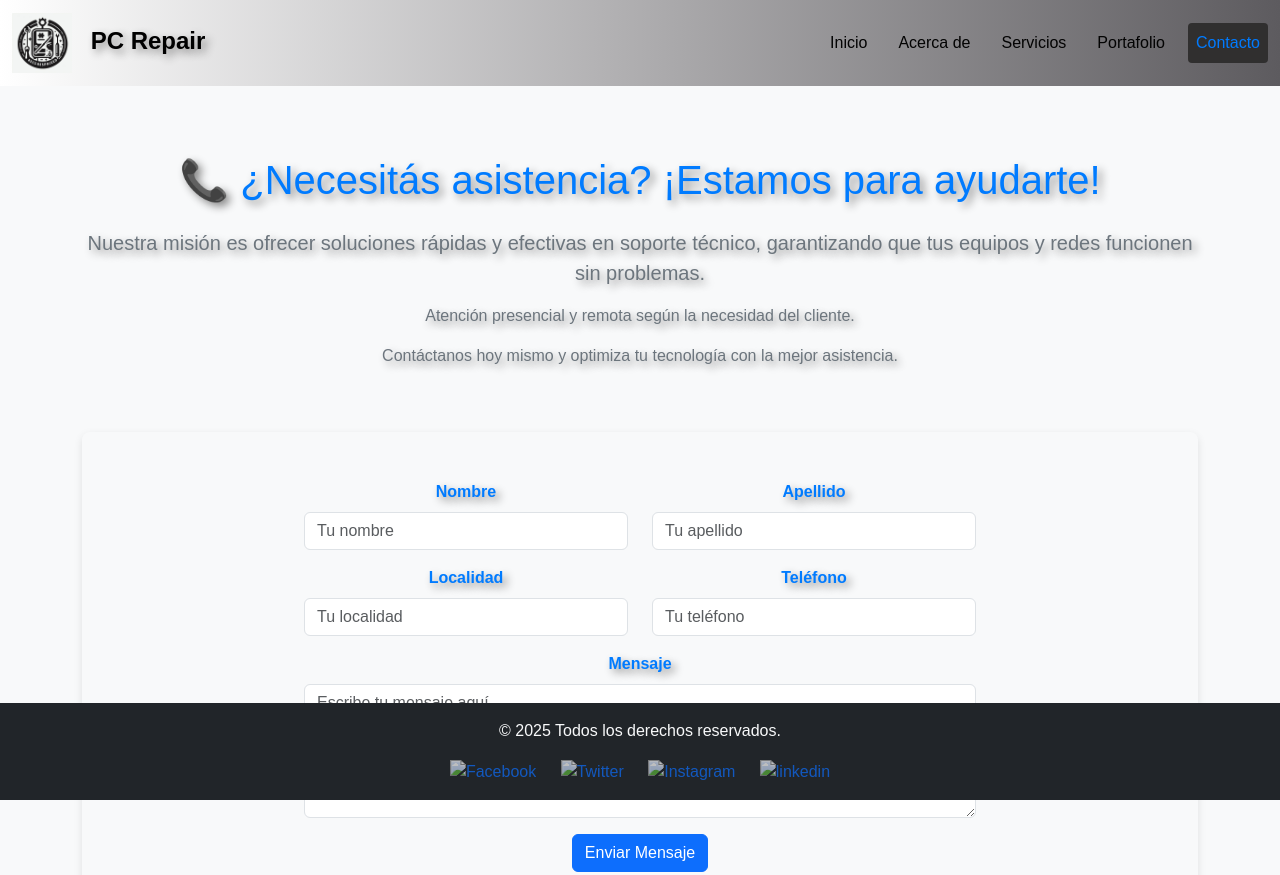
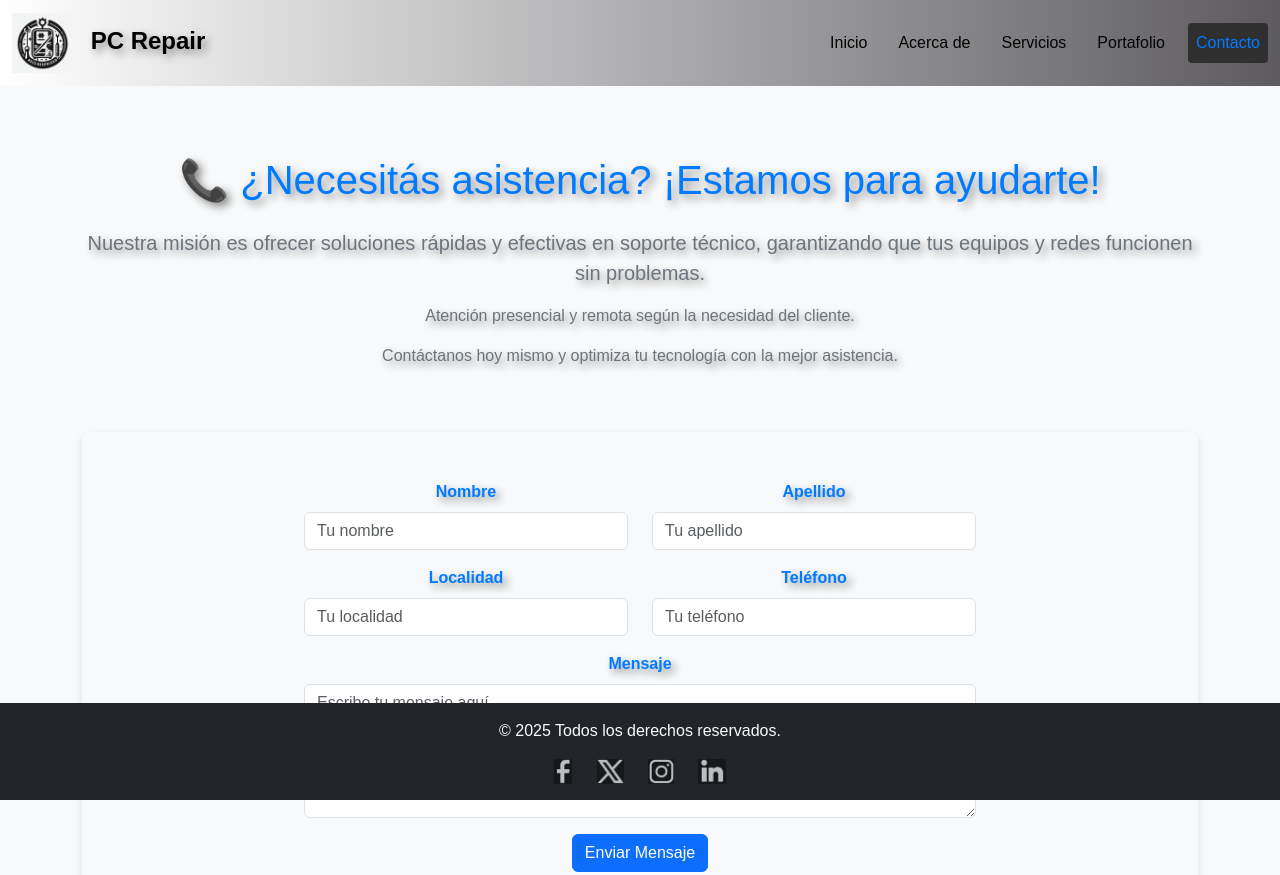
Before and after one commit to kipranh/Proyecto-final-Coder, a plain HTML site: page paginas/contacto.html in a window 1280 px wide. Shown: the top 875 px of the page. Drawn offline with nearby package versions, Linux system fonts and the light colour scheme.

Commit message:
Update contacto.html

```diff
--- a/paginas/contacto.html
+++ b/paginas/contacto.html
@@ -93,16 +93,16 @@
 
         <div class="footer-social-icons">
             <a href="https://www.facebook.com/" target="_blank" aria-label="Facebook">
-                <img src="imagenes/facebook.png" alt="Facebook">
+                <img src="../imagenes/facebook.png" alt="Facebook">
             </a>
             <a href="https://twitter.com/" target="_blank" aria-label="Twitter">
-                <img src="imagenes/X.png" alt="Twitter">
+                <img src="../imagenes/X.png" alt="Twitter">
             </a>
             <a href="https://www.instagram.com/" target="_blank" aria-label="Instagram">
-                <img src="imagenes/Instagram.png" alt="Instagram">
+                <img src="../imagenes/Instagram.png" alt="Instagram">
             </a>
             <a href="https://www.linkedin.com/" target="_blank" aria-label="linkedin">
-                <img src="imagenes/linkedin.png" alt="linkedin">
+                <img src="../imagenes/linkedin.png" alt="linkedin">
             </a>
         </div>
     </div>
```
